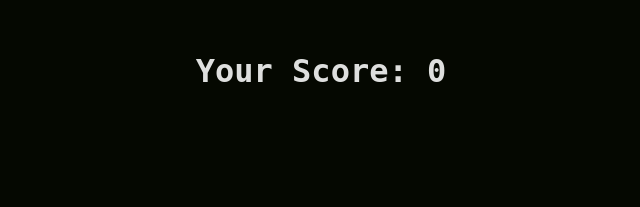
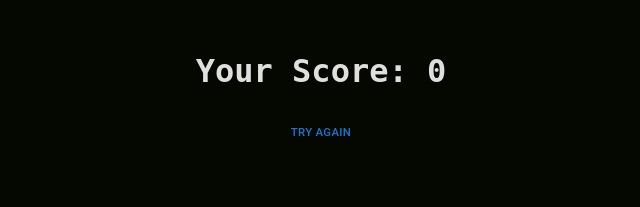
Before and after one commit to Mohit991/QuizQuest, a React (Vite) app: page /start/quiz/score in a window 1280 px wide. Shown: the top 207 px of the page, without its empty margins (319-959 px from the left). Built offline with nearby package versions, Linux system fonts and the light colour scheme.

Commit message:
Score page updated

```diff
--- a/src/pages/ScorePage.jsx
+++ b/src/pages/ScorePage.jsx
@@ -1,11 +1,16 @@
+import { Button } from '@mui/material';
 import { useLocation } from 'react-router-dom';
 const ScorePage = () => {
     const location = useLocation();
     const { score } = location.state || { score: 0 }; // Get score
 
+    const onQuizTryAgain = () => {
+
+    }
     return(
         <>
             <h1>Your Score: {score}</h1>
+            <Button onClick={onQuizTryAgain}>Try Again</Button>
         </>
     )
 }
```
